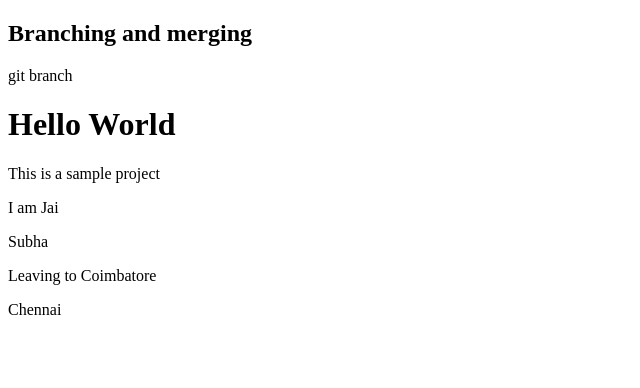
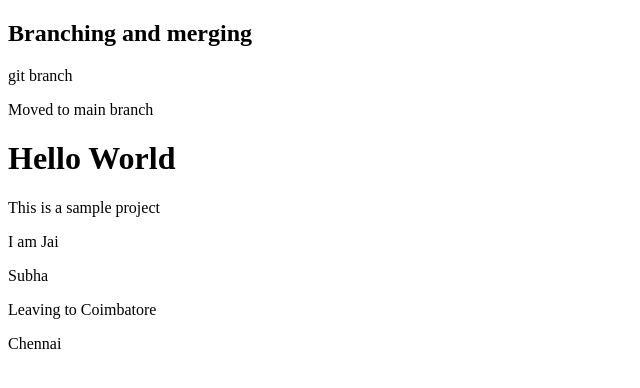
Before and after one commit to Jaisree07/gitclone, a plain HTML site: page index.html in a window 1280 px wide. Shown: the whole page, without its empty margins (0-640 px from the left). Drawn offline with Linux system fonts and the light colour scheme.

Commit message:
movedtomain

```diff
--- a/index.html
+++ b/index.html
@@ -7,6 +7,7 @@
     <section id="about">
   <h2>Branching and merging</h2>
   <p>git branch</p>
+  <p>Moved to main branch</p>
 </section>
   <h1>Hello World</h1>
   <p>This is a sample project</p>
```
